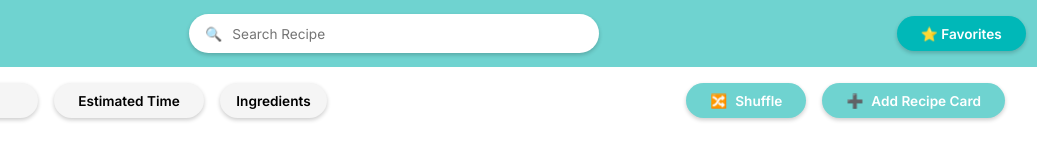
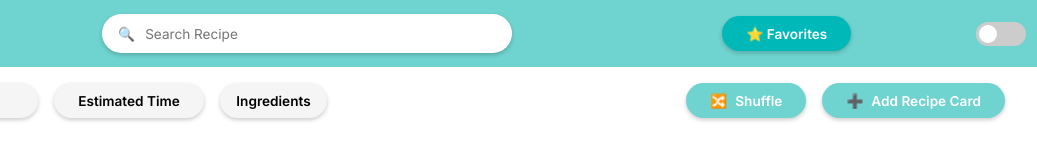
Before and after one commit to cse110-sp25-group8/final-project, a website with bundled scripts: page index.html in a window 1280 px wide. Shown: the full height of the page, 243-1280 px from the left. Built offline with nearby package versions, Linux system fonts and the light colour scheme.

Commit message:
Darkmode toggle added, need to implement save preference to local stoarage

```diff
--- a/css/index.css
+++ b/css/index.css
@@ -235,17 +235,60 @@ body {
 }
 
 
-@media (prefers-color-scheme: dark) {
-  :root {
+
+
+.darkmode-toggle {
+  position: relative;
+  display: inline-block;
+  width: 50px;
+  height: 24px;
+  margin-left: 1rem;
+  vertical-align: middle;
+}
+
+.darkmode-toggle input {
+  opacity: 0;
+  width: 0;
+  height: 0;
+}
+
+.darkmode-toggle .slider {
+  position: absolute;
+  cursor: pointer;
+  top: 0; left: 0; right: 0; bottom: 0;
+  background-color: #ccc;
+  border-radius: 34px;
+  transition: background-color 0.3s;
+}
+
+.darkmode-toggle .slider::before {
+  content: "";
+  position: absolute;
+  height: 18px;
+  width: 18px;
+  left: 3px;
+  top: 3px;
+  background-color: white;
+  border-radius: 50%;
+  transition: transform 0.3s;
+}
+
+/* Checked state */
+.darkmode-toggle input:checked + .slider {
+  background-color: var(--color-accent);
+}
+.darkmode-toggle input:checked + .slider::before {
+  transform: translateX(26px);
+}
+
+:root:has(#darkmode-toggle:checked) {
   --color-background: #3B3B3B;
   --color-accent: #6fd3d0;
   --color-accent-light: #00b8b8;
   --color-text: white;
   --color-filters: #525252;
-
   --color-background-card: #525252;
   --color-image-background-card: rgb(179, 178, 178);
   --color-ing-border: #767676;
   --color-time-and-calorites: white;
 }
-}
--- a/index.html
+++ b/index.html
@@ -11,6 +11,7 @@
     <link rel="stylesheet" href="css/creating.css">
     <script src="js/components/shadow-handler.js"></script>
     <script src="js/components/RecipeCard.js"></script>
+    <script src="js/themes/darkmode.js" defer></script>
 </head>
 
 <body>
@@ -28,6 +29,11 @@
             </div>
 
             <button class="btn-favorite" type="button">Favorites</button>
+
+            <label class="darkmode-toggle" title="Toggle dark mode">
+                <input type="checkbox" id="darkmode-toggle">
+                <span class="slider"></span>
+            </label>
         </nav>
 
         <!-- Bottom section containing filters and action buttons -->
@@ -40,7 +46,7 @@
 
     <script type="module" src="./js/router.js"></script>
     <script type="module" src="creating.js"></script>
-    <!-- <script type="module" src="display.js"></script> -->
+    <script type="module" src="display.js"></script>
 </body>
 
 </html>
```
Also changed, not shown: js/themes/darkmode.js (added). Lines whose indentation alone changed are shown as unchanged.
